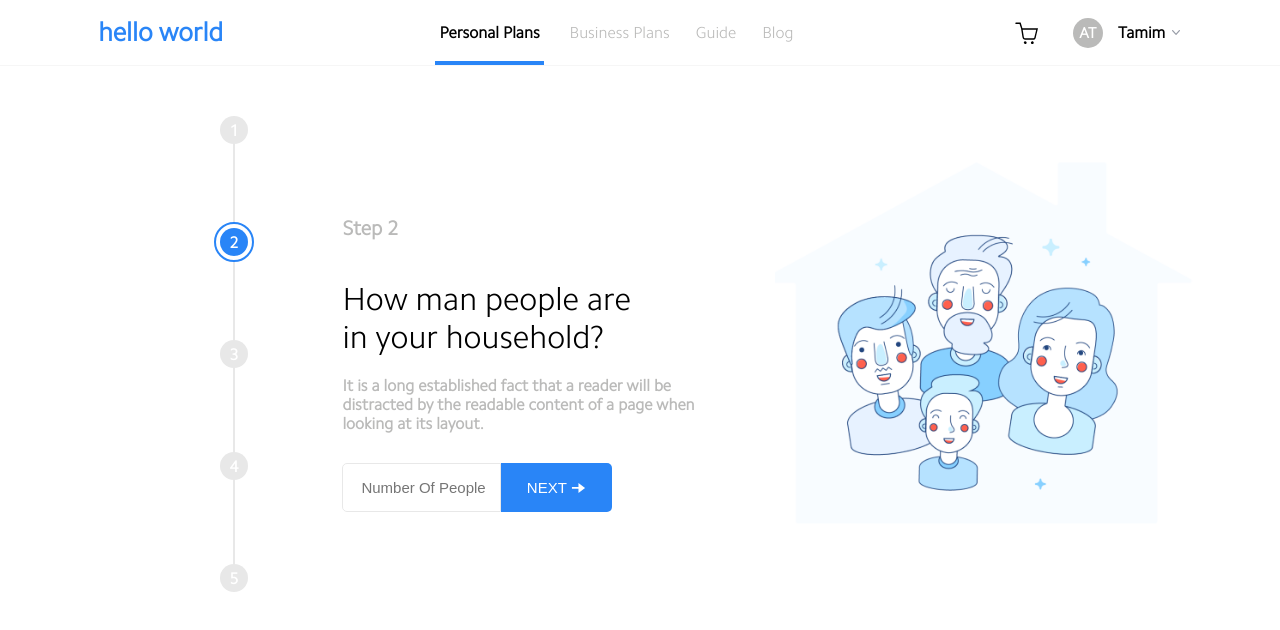
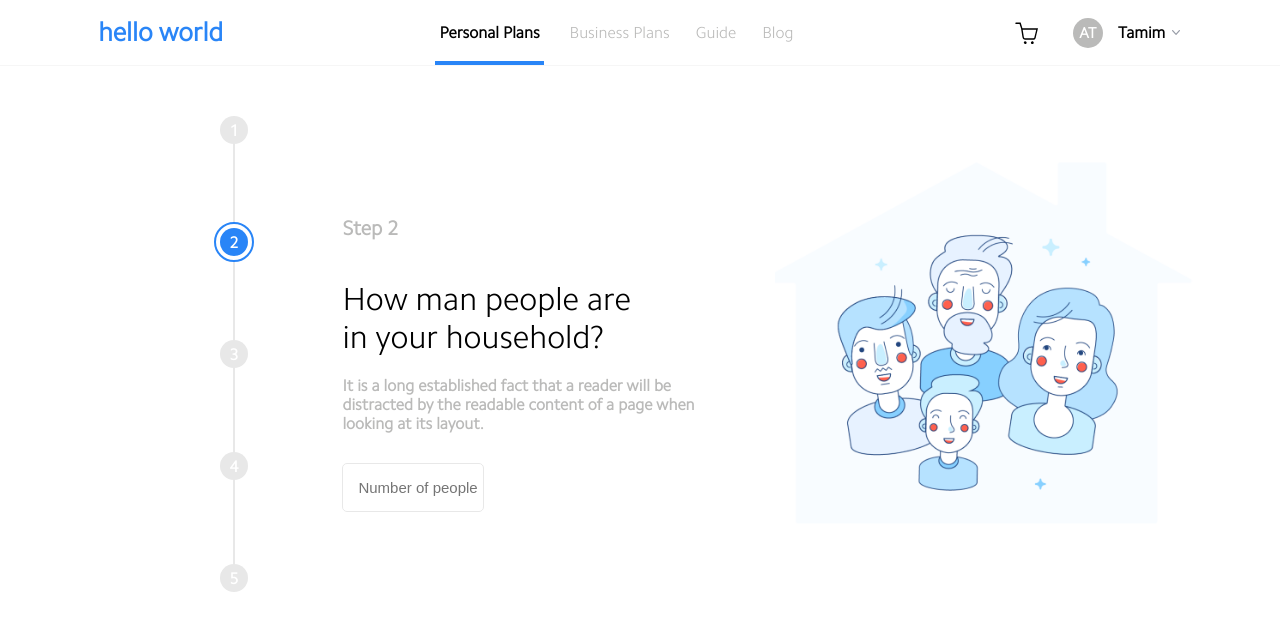
Before and after one commit to ATG-Tamim/vue-wizard, a Vue app: page /step-two in a window 1280 px wide. Shown: the top 630 px of the page. Built offline with nearby package versions, Linux system fonts and the light colour scheme.

Commit message:
Add some functions on stepTwo for vue router

```diff
--- a/src/assets/style/_components.scss
+++ b/src/assets/style/_components.scss
@@ -3,7 +3,7 @@ input[type="text"], input[type="number"] {
   font-size: 15px;
   font-weight: 400;
   border-radius:  5px 0 0 5px;
-  text-transform: capitalize;
+  text-transform: uppercase;
   padding: 15px 0 15px 18px;
   border: 1px solid $textSecondary;
   z-index: 2;
@@ -27,6 +27,11 @@ input[type="text"], input[type="number"] {
   &:focus {
     outline: none;
   }
+}
+
+input[type="number"] {
+  text-transform: none;
+  padding: 15px 0 15px 15px;
 }
 
 input[type=number]::-webkit-inner-spin-button,
--- a/src/components/ProgressBar.vue
+++ b/src/components/ProgressBar.vue
@@ -119,9 +119,5 @@ export default {
       }
     }
   },
-
-  props: [
-    'circlePosition'
-  ]
 };
 </script>
--- a/src/views/StepTwo.vue
+++ b/src/views/StepTwo.vue
@@ -1,17 +1,23 @@
 <template>
   <div class="steps">
     <div class="form-section">
-      <h2 class="steps-text">Step 2</h2>
-      <h1 class="title">
+      <h2 class="steps-text form-item">Step 2</h2>
+      <h1 class="title form-item">
         How man people are
         <br />in your household?
       </h1>
       <p
-        class="steps-para"
+        class="steps-para form-item"
       >It is a long established fact that a reader will be distracted by the readable content of a page when looking at its layout.</p>
-      <div class="input-form">
-        <input type="text" placeholder="Number Of people" />
-        <button>
+      <div class="input-form form-item">
+        <input
+          ref="zipCodeInp"
+          class="input-disable"
+          type="number"
+          placeholder="Number of people"
+          v-model="inputValue"
+        />
+        <button ref="zipCodeBtn" class="btn-disable" @click="nextStep">
           Next
           <span>
             <img src="./../assets/font-icons/arrow-left.svg" alt />
@@ -26,7 +32,31 @@
 </template>
 
 <script>
-export default {};
+export default {
+  data() {
+    return {
+      inputValue: "",
+    };
+  },
+
+  methods: {
+    nextStep() {
+      this.$router.push("step-three");
+    },
+  },
+
+  watch: {
+    inputValue: function (value) {
+      if (this.inputValue.length >= 1) {
+        this.$refs.zipCodeInp.classList.remove("input-disable");
+        this.$refs.zipCodeBtn.classList.remove("btn-disable");
+      } else {
+        this.$refs.zipCodeInp.classList.add("input-disable");
+        this.$refs.zipCodeBtn.classList.add("btn-disable");
+      }
+    },
+  },
+};
 </script>
 
 <style>
```
